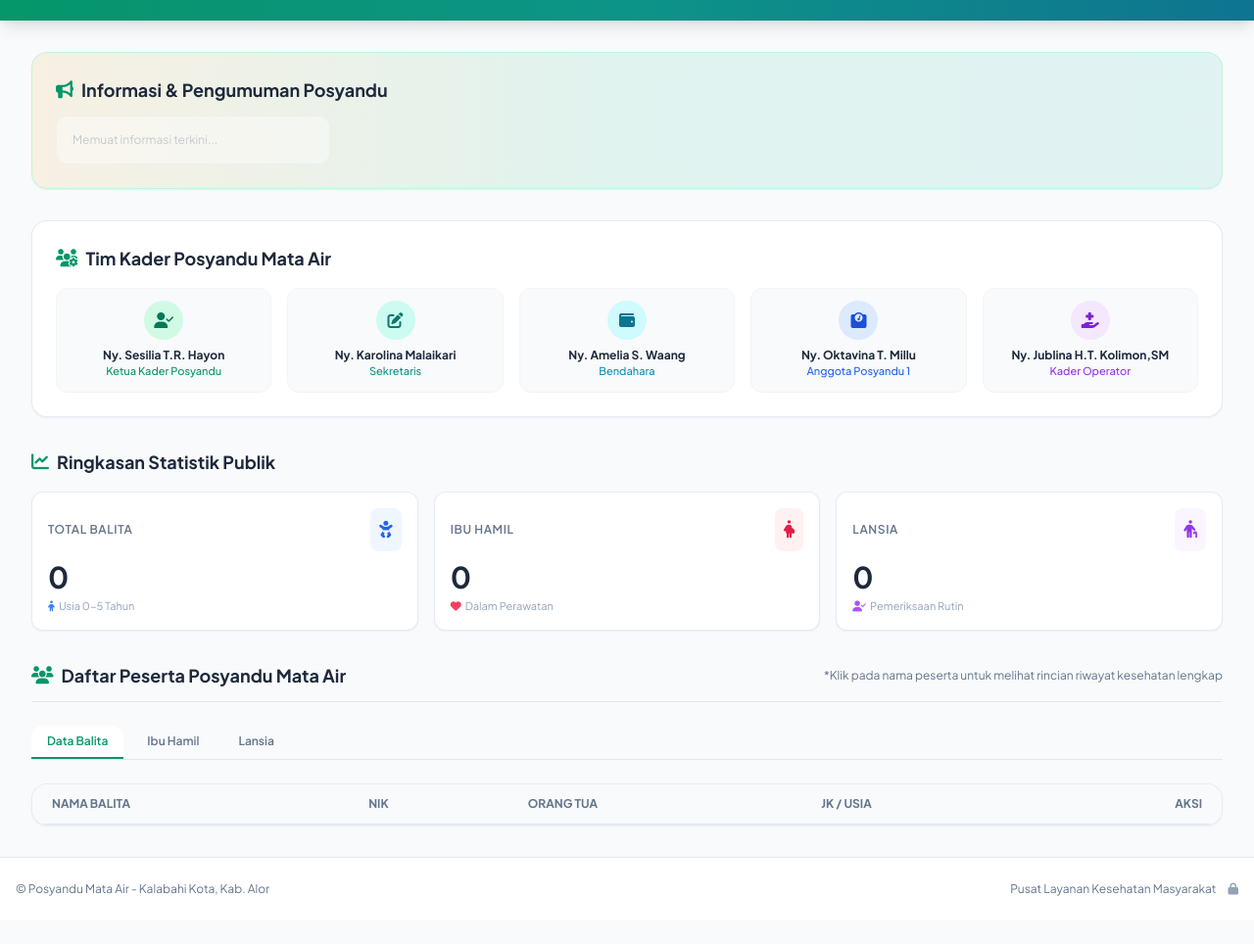
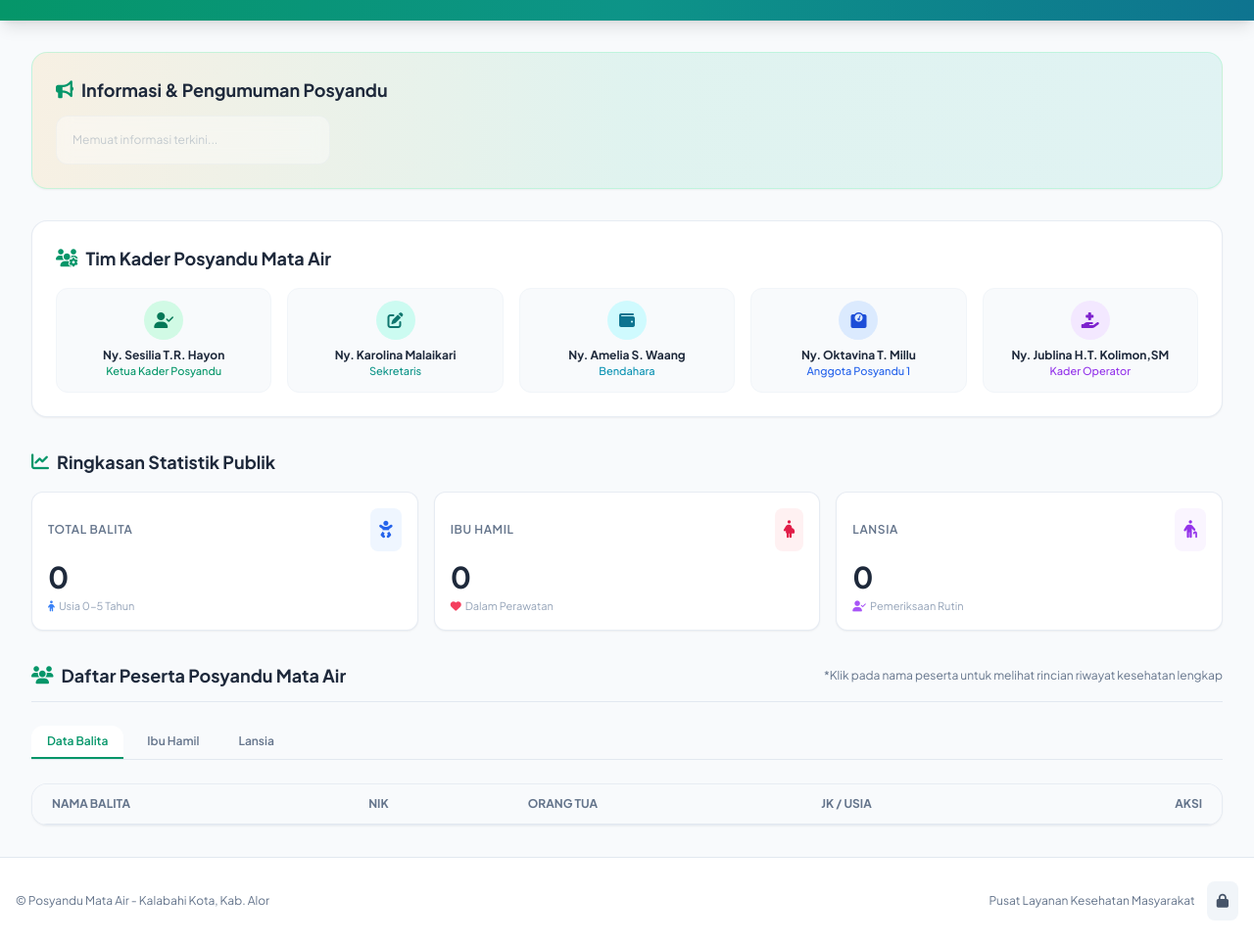
Before and after one commit to yaminawo/posyandu-mata-air, a plain HTML site: page index.html in a window 1280 px wide. Shown: the part 87-1051 px from the top of the page at 98% size. Before the commit the page ends 1027 px from the top, so only its background shows below. Drawn offline with nearby package versions, Linux system fonts and the light colour scheme.

Commit message:
Update index.html

```diff
--- a/index.html
+++ b/index.html
@@ -213,9 +213,9 @@
             <p>© Posyandu Mata Air - Kalabahi Kota, Kab. Alor</p>
             <div class="flex items-center space-x-3">
                 <span>Pusat Layanan Kesehatan Masyarakat</span>
-                <button onclick="openAdminModal()" class="text-slate-400 hover:text-emerald-600 transition ml-2" title="Akses Admin">
-                    <i class="fa-solid fa-lock"></i>
-                </button>
+                <button type="button" onclick="openAdminModal()" class="relative z-50 p-2.5 ml-2 bg-slate-100 hover:bg-emerald-50 text-slate-600 hover:text-emerald-600 rounded-lg transition cursor-pointer inline-flex items-center justify-center" title="Akses Admin">
+    <i class="fa-solid fa-lock text-sm"></i>
+</button>
             </div>
         </div>
     </footer>
```
